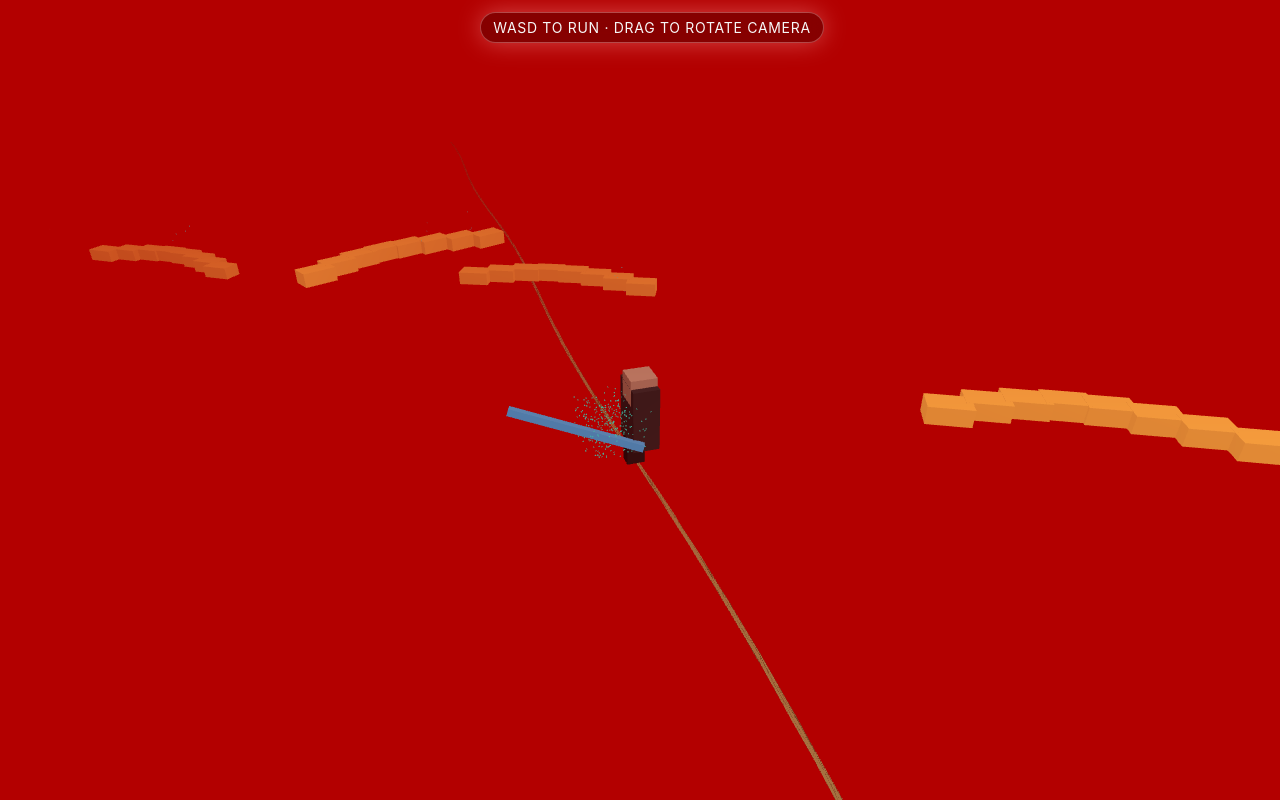
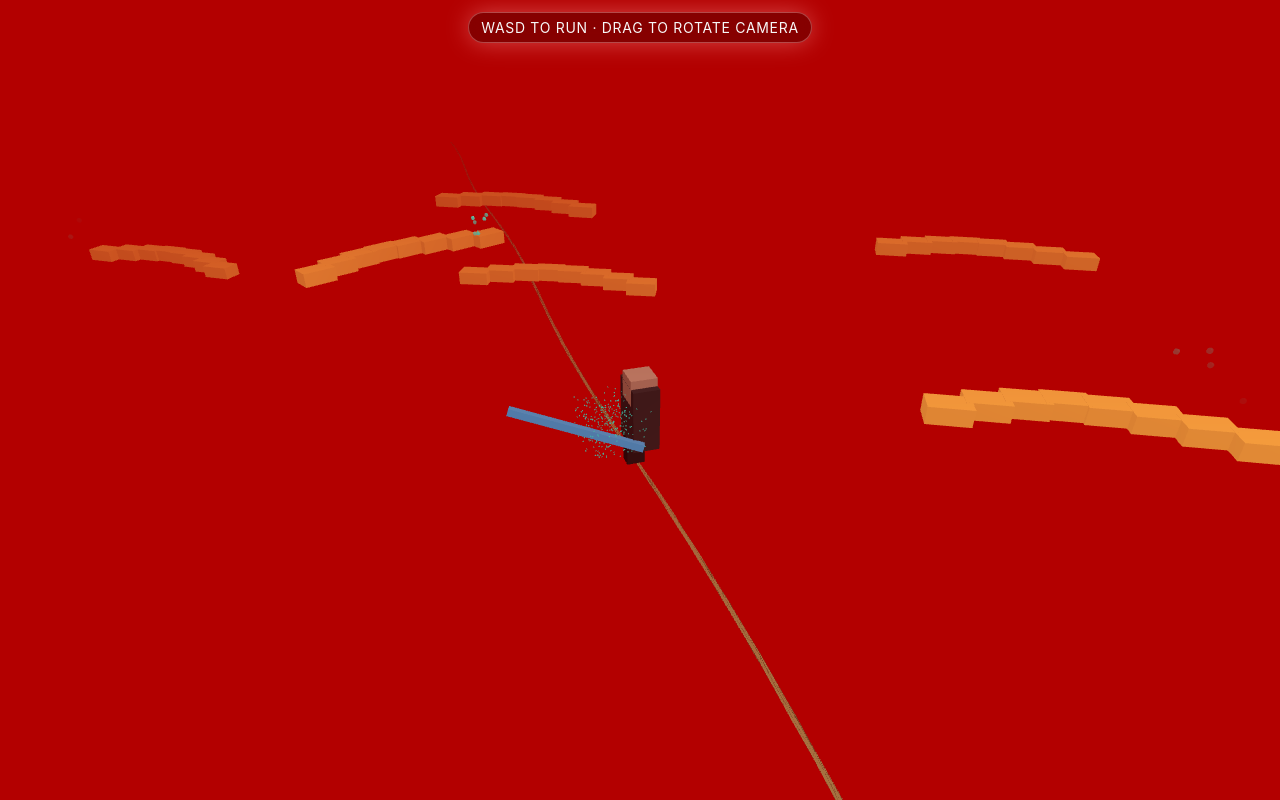
Before and after one commit to zertan/sparks, a website built with Vite: page index.html in a window 1280 px wide. Built offline with nearby package versions, Linux system fonts and the light colour scheme; animation ran at ten frames a second.

Commit message:
Set up Vite build for desert runner demo

```diff
--- a/index.html
+++ b/index.html
@@ -1,17 +1,16 @@
-<!DOCTYPE html>
+<!doctype html>
 <html lang="en">
   <head>
     <meta charset="UTF-8" />
     <meta name="viewport" content="width=device-width, initial-scale=1.0" />
     <title>Desert Runner</title>
-  <link rel="stylesheet" href="style.css" />
-  <script src="https://cdn.jsdelivr.net/npm/three@0.165.0/build/three.min.js"></script>
+    <link rel="icon" type="image/svg+xml" href="/vite.svg" />
   </head>
   <body>
     <div id="ui">
       <div class="hud">WASD to run · Drag to rotate camera</div>
     </div>
     <canvas id="scene"></canvas>
-  <script src="main.js"></script>
+    <script type="module" src="/src/main.js"></script>
   </body>
 </html>
--- a/main.js
+++ b/src/main.js
@@ -1,3 +1,6 @@
+import * as THREE from 'three';
+import './style.css';
+
 const canvas = document.getElementById('scene');
 const scene = new THREE.Scene();
 scene.background = new THREE.Color(0xb30000);
@@ -63,7 +66,13 @@ character.add(leftLeg, rightLeg);
 
 const sword = new THREE.Mesh(
   new THREE.BoxGeometry(0.25, 0.25, 4.5),
-  new THREE.MeshStandardMaterial({ color: 0x9bd7ff, emissive: 0x1bb4ff, emissiveIntensity: 0.6, metalness: 0.7, roughness: 0.1 })
+  new THREE.MeshStandardMaterial({
+    color: 0x9bd7ff,
+    emissive: 0x1bb4ff,
+    emissiveIntensity: 0.6,
+    metalness: 0.7,
+    roughness: 0.1,
+  })
 );
 sword.position.set(-0.2, 1.4, -2.2);
 sword.rotation.x = Math.PI * 0.1;
@@ -101,7 +110,13 @@ function updateSwordSparks(delta) {
 const worms = [];
 function createWorm() {
   const group = new THREE.Group();
-  const segmentMaterial = new THREE.MeshStandardMaterial({ color: 0xffd35c, emissive: 0xffb347, emissiveIntensity: 0.6, roughness: 0.3, metalness: 0.2 });
+  const segmentMaterial = new THREE.MeshStandardMaterial({
+    color: 0xffd35c,
+    emissive: 0xffb347,
+    emissiveIntensity: 0.6,
+    roughness: 0.3,
+    metalness: 0.2,
+  });
   const count = 8;
   for (let i = 0; i < count; i++) {
     const segment = new THREE.Mesh(new THREE.BoxGeometry(0.9, 0.6, 1.4), segmentMaterial);
@@ -120,18 +135,28 @@ function createWorm() {
   worms.push(group);
 }
 
-for (let i = 0; i < 7; i++) {
+for (let i = 0; i < 10; i++) {
   createWorm();
 }
 
-const wormSparkGeo = new THREE.SphereGeometry(0.03, 4, 2);
-const wormSparkMaterial = new THREE.MeshBasicMaterial({ color: 0x33f7ff, transparent: true, opacity: 0.8 });
+const wormSparkGeo = new THREE.SphereGeometry(0.1, 6, 6);
+const wormSparkMaterial = new THREE.MeshStandardMaterial({
+  color: 0x1ef2d5,
+  emissive: 0x1ef2d5,
+  emissiveIntensity: 1.4,
+  metalness: 0.4,
+  roughness: 0.15,
+  transparent: true,
+});
 const wormSparks = [];
 
 function addWormSparks(position) {
-  for (let i = 0; i < 4; i++) {
+  const count = 6 + Math.floor(Math.random() * 6);
+  for (let i = 0; i < count; i++) {
     const spark = new THREE.Mesh(wormSparkGeo, wormSparkMaterial.clone());
-    spark.position.copy(position).add(new THREE.Vector3((Math.random() - 0.5) * 1.2, Math.random() * 1.2, (Math.random() - 0.5) * 1.2));
+    spark.position.copy(position).add(
+      new THREE.Vector3((Math.random() - 0.5) * 1.2, Math.random() * 1.2, (Math.random() - 0.5) * 1.2)
+    );
     spark.userData.life = 0.5 + Math.random() * 0.6;
     spark.userData.velocity = new THREE.Vector3((Math.random() - 0.5) * 0.4, Math.random() * 1, (Math.random() - 0.5) * 0.4);
     scene.add(spark);
@@ -153,8 +178,8 @@ function updateWormSparks(delta) {
 }
 
 const keys = new Set();
-let velocity = new THREE.Vector3();
-let direction = new THREE.Vector3(0, 0, -1);
+const velocity = new THREE.Vector3();
+const direction = new THREE.Vector3(0, 0, -1);
 let runPhase = 0;
 
 const baseCameraAngle = -Math.PI * 0.9;
@@ -223,11 +248,7 @@ function updateWorms(delta, elapsed) {
 function updateCamera() {
   const yaw = baseCameraAngle + cameraYawOffset;
   const radius = 22;
-  const eye = new THREE.Vector3(
-    Math.cos(yaw) * radius,
-    14,
-    Math.sin(yaw) * radius
-  );
+  const eye = new THREE.Vector3(Math.cos(yaw) * radius, 14, Math.sin(yaw) * radius);
   camera.position.copy(character.position.clone().add(eye));
   camera.lookAt(character.position.x, character.position.y + 2, character.position.z);
 }
--- a/style.css
+++ b/src/style.css
@@ -1,10 +1,18 @@
+:root {
+  color-scheme: dark;
+}
+
+* {
+  box-sizing: border-box;
+}
+
 html, body {
   margin: 0;
   padding: 0;
   width: 100%;
   height: 100%;
   overflow: hidden;
-  font-family: 'Inter', system-ui, -apple-system, BlinkMacSystemFont, 'Segoe UI', sans-serif;
+  font-family: "Inter", system-ui, -apple-system, BlinkMacSystemFont, "Segoe UI", sans-serif;
   background: radial-gradient(circle at 30% 30%, #ff7878 0%, #cf0000 60%, #7a0000 100%);
 }
 
@@ -27,6 +35,7 @@ html, body {
 }
 
 .hud {
+  position: relative;
   background: rgba(0, 0, 0, 0.25);
   color: #f7f7f7;
   border: 1px solid rgba(255, 255, 255, 0.2);
@@ -39,7 +48,7 @@ html, body {
 }
 
 .hud::before {
-  content: '';
+  content: "";
   position: absolute;
   inset: 0;
   border-radius: inherit;
```
Also changed, not shown: package.json (added, +17 -0 lines), README.md, 1 other file. Lines whose indentation alone changed are shown as unchanged.
